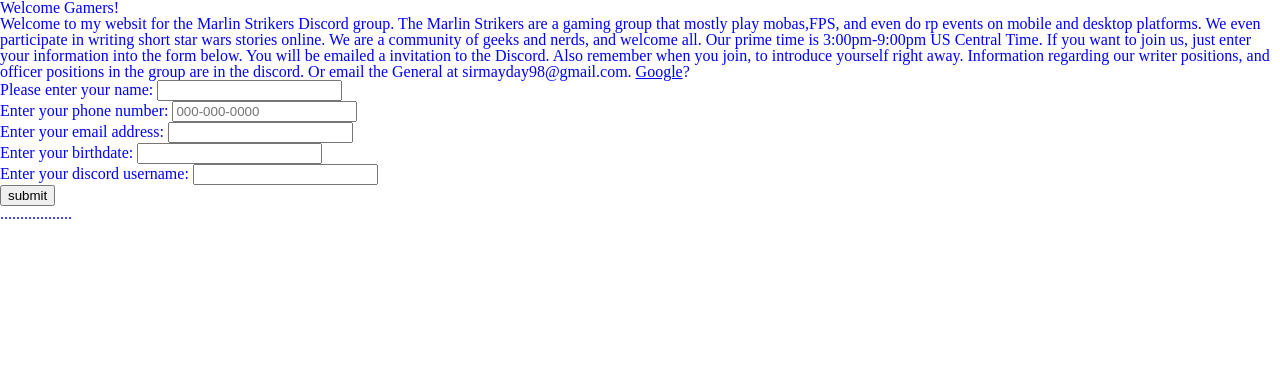
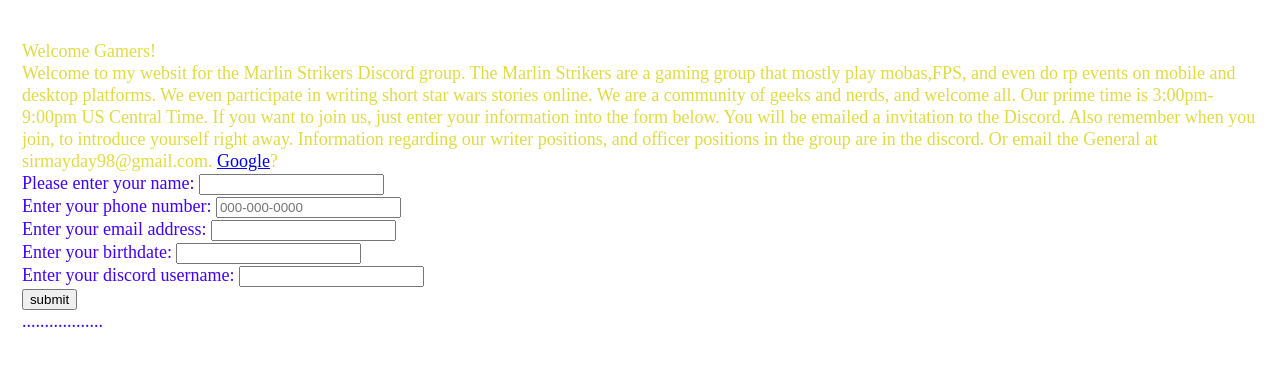
Before and after one commit to Eirizarr/itmd-362-project1, a plain HTML site: page index.html in a window 1280 px wide. Drawn offline with nearby package versions, Linux system fonts and the light colour scheme.

Commit message:
Messing with colors in css, and adding some padding.

```diff
--- a/screen.css
+++ b/screen.css
@@ -11,20 +11,39 @@ Base styles
 */
 
 html{
-  color: black;
+  font-size: 1.125em; /* 18/16 = 1.125*/
+  line-height: 1.222em; /* 22 / 18 = 1.2222222222 */;
 }
 
 title{
-  color: gold;
+  color: rgb(204,151,20);
+  font-weight: bold;
 }
 
 body{
-   color: blue;
+   color: rgb(225,219,64) ;
+   flex-wrap: wrap;
+  padding-top: 2.22em;
+  padding-left: 1.22em; /* 22 / 18 = 1.2222222222 */
+  padding-right: 1.22em;/* 22 / 18 = 1.2222222222 */
+  background-color: white;
+}
+
+form{
+  color: rgb(65,0,255);
+
 }
 
 /*
 Layout styles
 */
+li{
+  padding-bottom: ;
+  padding-top:  ;
+
+
+}
+
 
 
 
```
